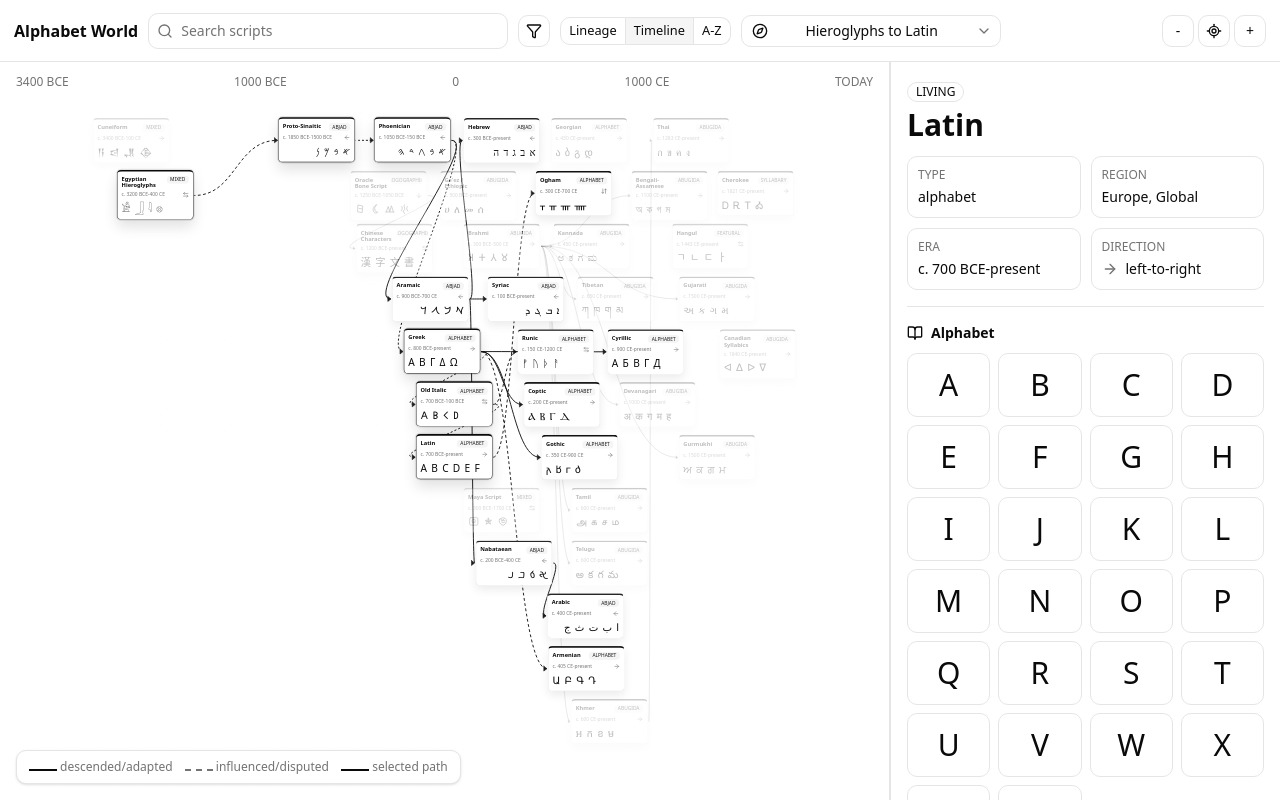
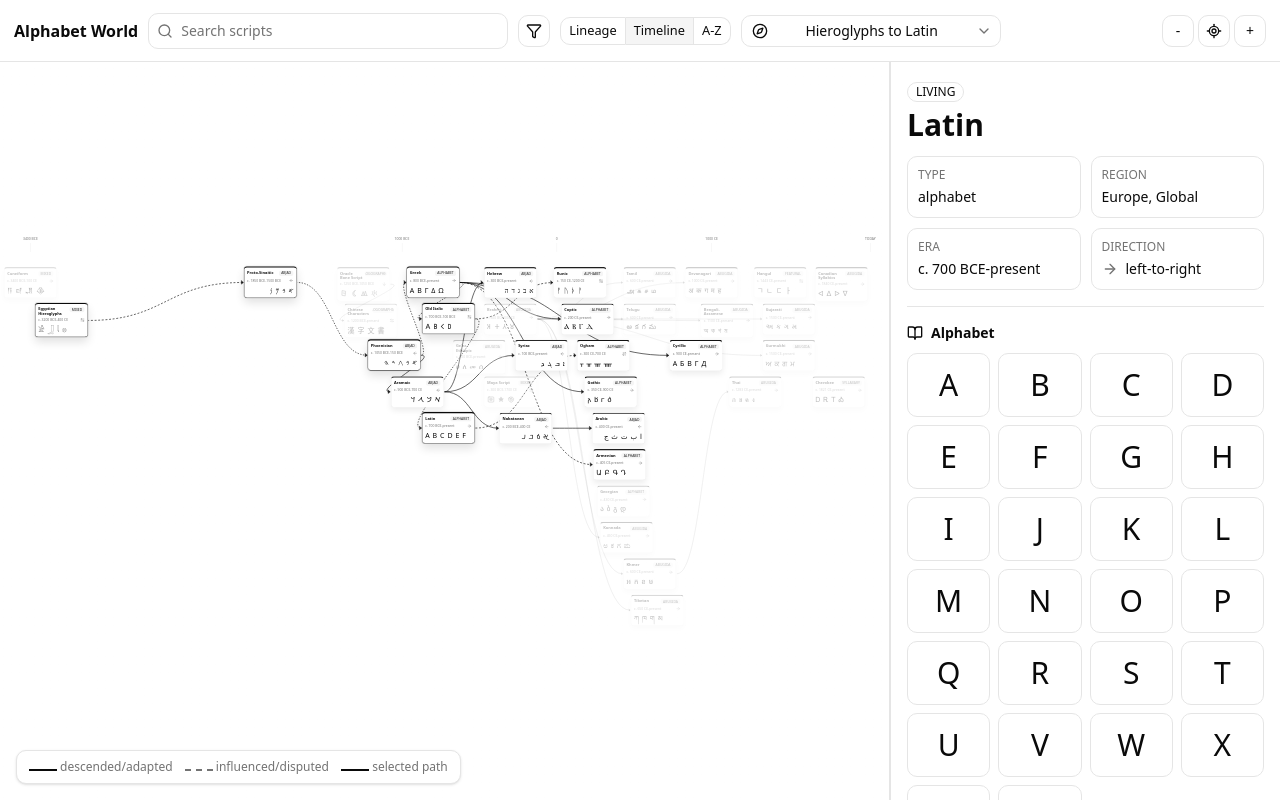
Before and after one commit to sichengchen/world-of-scripts, a React (Vite) app: page / in a window 1280 px wide. Both pictures are taken after a click on the radio button "Timeline". Built offline with nearby package versions, Linux system fonts and the light colour scheme.

Commit message:
fix: align timeline nodes to year scale

```diff
--- a/scripts/validate-content.ts
+++ b/scripts/validate-content.ts
@@ -1,6 +1,6 @@
 import { validateContent } from '../src/data/validate'
 import { scripts } from '../src/data/scripts'
-import { createGraph, type ViewMode } from '../src/graph'
+import { createGraph, getTimelineYearX, TIMELINE_NODE_WIDTH, type ViewMode } from '../src/graph'
 
 validateContent()
 validateGraphLayout()
@@ -23,10 +23,12 @@ function validateGraphLayout() {
       viewMode,
     })
 
-    for (let i = 0; i < nodes.length; i += 1) {
-      for (let j = i + 1; j < nodes.length; j += 1) {
-        const a = nodes[i]
-        const b = nodes[j]
+    const scriptNodes = nodes.filter((node) => node.type === 'scriptNode')
+
+    for (let i = 0; i < scriptNodes.length; i += 1) {
+      for (let j = i + 1; j < scriptNodes.length; j += 1) {
+        const a = scriptNodes[i]
+        const b = scriptNodes[j]
         const xGap = Math.max(
           b.position.x - (a.position.x + nodeWidth),
           a.position.x - (b.position.x + nodeWidth),
@@ -41,6 +43,21 @@ function validateGraphLayout() {
         }
       }
     }
+
+    if (viewMode === 'timeline') {
+      for (const node of scriptNodes) {
+        const script = scripts.find((item) => item.id === node.id)
+        if (!script?.startYear) continue
+
+        const actualYearX = node.position.x + TIMELINE_NODE_WIDTH / 2
+        const expectedYearX = getTimelineYearX(script.startYear)
+        if (Math.abs(actualYearX - expectedYearX) > 0.5) {
+          errors.push(
+            `timeline: ${node.id} is not aligned to ${script.startYear}; expected x=${expectedYearX}, got x=${actualYearX}`,
+          )
+        }
+      }
+    }
   }
 
   if (errors.length) {
--- a/src/App.tsx
+++ b/src/App.tsx
@@ -47,11 +47,11 @@ import { ToggleGroup, ToggleGroupItem } from '@/components/ui/toggle-group'
 import { cn } from '@/lib/utils'
 import { edges, guidedTraces, regions, scripts, scriptTypes, type ScriptNode } from './data/scripts'
 import { validateContent } from './data/validate'
-import { createGraph, getRelatedIds, getTypeColor, type ScriptNodeData, type ViewMode } from './graph'
+import { createGraph, getRelatedIds, getTypeColor, type ScriptNodeData, type TimelineTickData, type ViewMode } from './graph'
 
 validateContent()
 
-const nodeTypes = { scriptNode: ScriptGraphNode }
+const nodeTypes = { scriptNode: ScriptGraphNode, timelineTick: TimelineTickNode }
 
 type Filters = {
   type: 'all' | ScriptNode['type']
@@ -139,7 +139,9 @@ function AlphabetWorld() {
     selectScript(script.id)
   }
 
-  const handleNodeClick: NodeMouseHandler = (_, node) => selectScript(node.id)
+  const handleNodeClick: NodeMouseHandler = (_, node) => {
+    if (node.type === 'scriptNode') selectScript(node.id)
+  }
 
   return (
     <main className="grid h-full min-w-0 grid-rows-[62px_1fr] overflow-hidden bg-background text-foreground max-[1160px]:grid-rows-[112px_1fr] max-[820px]:grid-rows-[auto_1fr]">
@@ -166,16 +168,6 @@ function AlphabetWorld() {
         aria-label="Alphabet relationship explorer"
       >
         <div className="relative min-h-0 min-w-0 border-r max-[820px]:h-full max-[820px]:border-r-0">
-          <div
-            className="pointer-events-none absolute left-4 right-4 top-3 z-10 flex justify-between text-xs font-medium uppercase text-muted-foreground max-[820px]:hidden"
-            aria-hidden="true"
-          >
-            <span>3400 BCE</span>
-            <span>1000 BCE</span>
-            <span>0</span>
-            <span>1000 CE</span>
-            <span>Today</span>
-          </div>
           <ReactFlow
             nodes={nodes}
             edges={graphEdges}
@@ -441,6 +433,15 @@ function ScriptGraphNode({ data }: { data: ScriptNodeData }) {
         )}
       </div>
     </article>
+  )
+}
+
+function TimelineTickNode({ data }: { data: TimelineTickData }) {
+  return (
+    <div className="pointer-events-none flex w-[104px] flex-col items-center gap-2 text-xs font-medium uppercase text-muted-foreground">
+      <span>{data.label}</span>
+      <span className="h-8 border-l" aria-hidden="true" />
+    </div>
   )
 }
 
--- a/src/graph.ts
+++ b/src/graph.ts
@@ -10,6 +10,30 @@ export type ScriptNodeData = {
   isTraced: boolean
   dimmed: boolean
 }
+
+export type TimelineTickData = {
+  label: string
+  year: number
+}
+
+export type GraphNodeData = ScriptNodeData | TimelineTickData
+
+export const TIMELINE_NODE_WIDTH = 188
+const TIMELINE_START_YEAR = -3400
+const TIMELINE_END_YEAR = new Date().getFullYear()
+const TIMELINE_WIDTH = 3000
+const TIMELINE_NODE_GAP = 28
+const TIMELINE_LANE_HEIGHT = 130
+const TIMELINE_NODE_TOP = 24
+const TIMELINE_TICK_WIDTH = 104
+
+const timelineTicks: TimelineTickData[] = [
+  { year: TIMELINE_START_YEAR, label: '3400 BCE' },
+  { year: -1000, label: '1000 BCE' },
+  { year: 0, label: '0' },
+  { year: 1000, label: '1000 CE' },
+  { year: TIMELINE_END_YEAR, label: 'TODAY' },
+]
 
 const typeColors: Record<ScriptNode['type'], string> = {
   alphabet: '#111111',
@@ -66,25 +90,27 @@ const timelinePositions = buildTimelinePositions()
 
 function buildTimelinePositions() {
   const sorted = [...scripts].sort((a, b) => (a.startYear ?? 0) - (b.startYear ?? 0))
-  const laneLastX: number[] = []
+  const laneRightEdge: number[] = []
   const positions: Record<string, { x: number; y: number }> = {}
-  const nodeWidth = 188
-  const gap = 24
 
   for (const script of sorted) {
     const year = script.startYear ?? 0
-    const x = Math.round(((year + 3400) / 5300) * 1560)
-    let lane = laneLastX.findIndex((lastX) => x - lastX >= nodeWidth + gap)
+    const x = Math.round(getTimelineYearX(year) - TIMELINE_NODE_WIDTH / 2)
+    let lane = laneRightEdge.findIndex((rightEdge) => x - rightEdge >= TIMELINE_NODE_GAP)
 
     if (lane === -1) {
-      lane = laneLastX.length
+      lane = laneRightEdge.length
     }
 
-    laneLastX[lane] = x
-    positions[script.id] = { x, y: lane * 130 }
+    laneRightEdge[lane] = x + TIMELINE_NODE_WIDTH
+    positions[script.id] = { x, y: TIMELINE_NODE_TOP + lane * TIMELINE_LANE_HEIGHT }
   }
 
   return positions
+}
+
+export function getTimelineYearX(year: number) {
+  return ((year - TIMELINE_START_YEAR) / (TIMELINE_END_YEAR - TIMELINE_START_YEAR)) * TIMELINE_WIDTH
 }
 
 function getAzPosition(script: ScriptNode, index: number) {
@@ -134,11 +160,11 @@ export function createGraph({
   selectedId: string | null
   visibleIds: Set<string>
   viewMode: ViewMode
-}): { nodes: Node<ScriptNodeData>[]; graphEdges: Edge[] } {
+}): { nodes: Node<GraphNodeData>[]; graphEdges: Edge[] } {
   const sortedScripts = viewMode === 'az' ? [...scripts].sort((a, b) => a.name.localeCompare(b.name)) : scripts
   const hasFocus = Boolean(selectedId || activeTraceIds.size)
 
-  const nodes = sortedScripts
+  const scriptNodes: Node<ScriptNodeData>[] = sortedScripts
     .filter((script) => visibleIds.has(script.id))
     .map((script, index) => {
       const isSelected = selectedId === script.id
@@ -153,12 +179,26 @@ export function createGraph({
         data: { script, isSelected, isRelated, isTraced, dimmed },
       }
     })
+  const tickNodes: Node<TimelineTickData>[] =
+    viewMode === 'timeline'
+      ? timelineTicks.map((tick) => ({
+          id: `timeline-tick-${tick.year}`,
+          type: 'timelineTick',
+          position: {
+            x: Math.round(getTimelineYearX(tick.year) - TIMELINE_TICK_WIDTH / 2),
+            y: -86,
+          },
+          data: tick,
+          draggable: false,
+          selectable: false,
+        }))
+      : []
 
   const graphEdges = edges
     .filter((edge) => visibleIds.has(edge.from) && visibleIds.has(edge.to))
     .map((edge) => createEdge(edge, activeTraceIds, relatedIds, selectedId))
 
-  return { nodes, graphEdges }
+  return { nodes: [...tickNodes, ...scriptNodes], graphEdges }
 }
 
 function createEdge(
```
